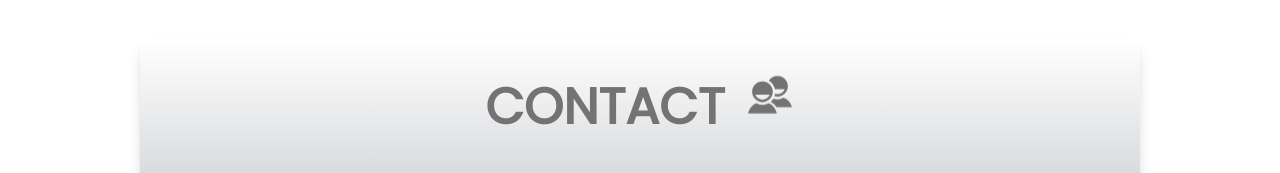
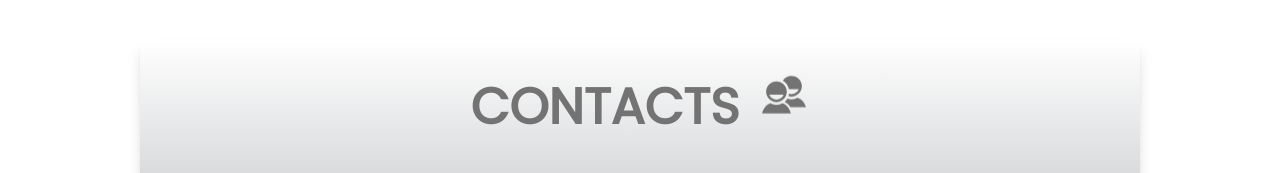
Before and after one commit to masoodpk/portfolio, a React (Vite) app: page / in a window 1280 px wide. Shown: the part 2908-3081 px from the top of the page. Built offline with nearby package versions, Linux system fonts and the light colour scheme; a web font is replaced by a local one.

Commit message:
Update Contact.jsx

```diff
--- a/src/Components/Contact/Contact.jsx
+++ b/src/Components/Contact/Contact.jsx
@@ -17,7 +17,7 @@ function Contact() {
   return (
     <div style={{background: "linear-gradient(180deg, #fff, #b3b6ba)"}} className='contact-container xl:mx-[140px] lg:mb-[30px] lg:mx-[50px] rounded-md  pb-[20px] shadow-lg shadow-neutral-300 ' id='Contact'data-aos='zoom-in'>
         <div className="contact-heading flex justify-center ">
-        <h1 className='text-[50px] font-bold my-[30px] text-neutra-500  flex text-neutral-500 '>CONTACT <IoMdContacts  className='ml-[20px] mt-[12px] animate-bounce'/></h1>
+        <h1 className='text-[50px] font-bold my-[30px] text-neutra-500  flex text-neutral-500 '>CONTACTS <IoMdContacts  className='ml-[20px] mt-[12px] animate-bounce'/></h1>
         </div>
 
 
```
